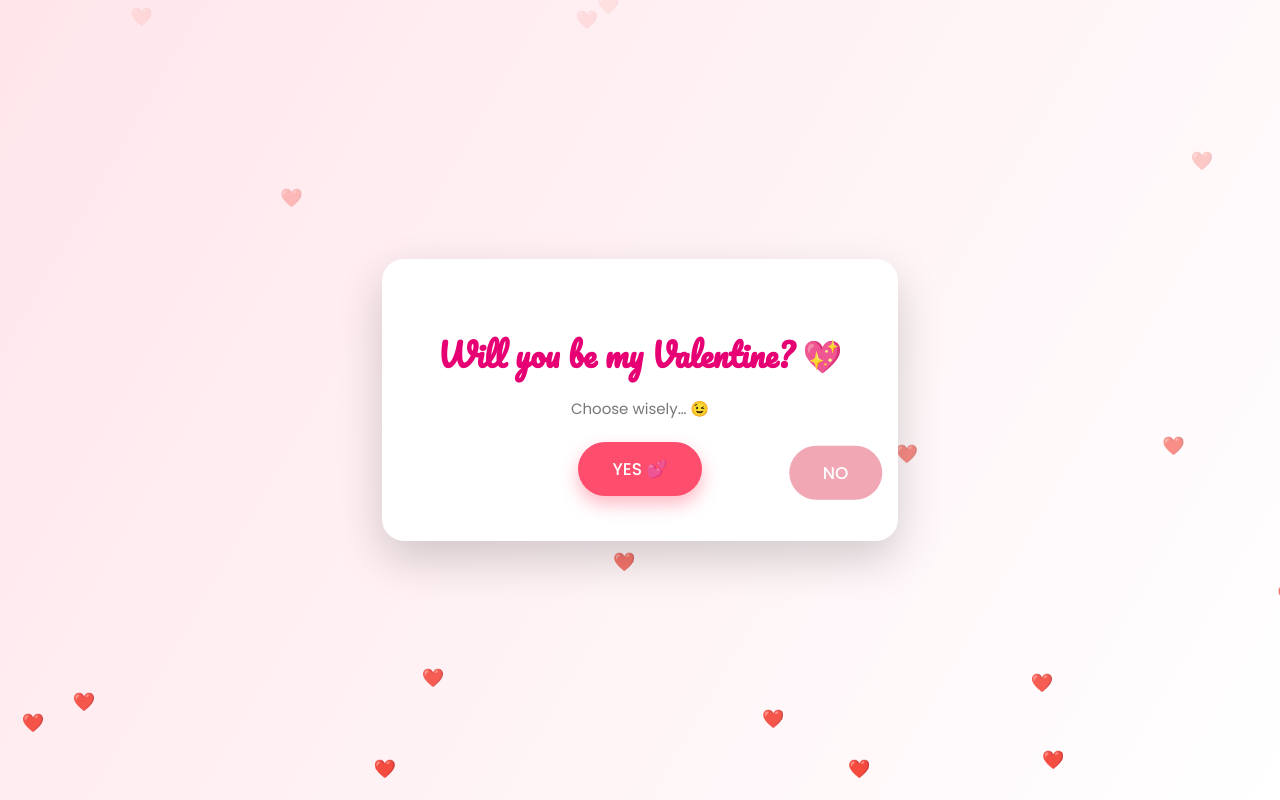
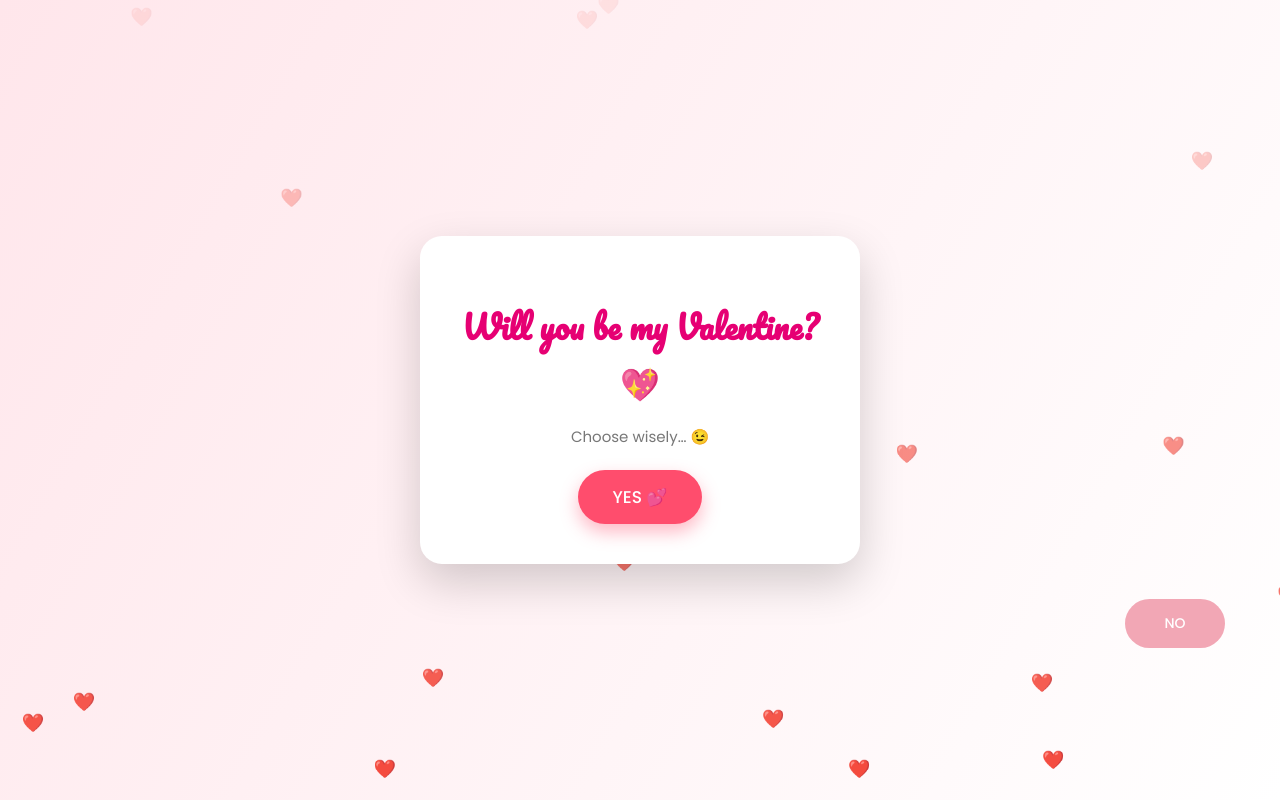
Before and after one commit to abdusmia4-ctrl/valentine, a plain HTML site: page index.html in a window 1280 px wide. Both pictures are taken after a click on the button "NO". Drawn offline with Linux system fonts and the light colour scheme.

Commit message:
Enhance Valentine's card interaction and layout
Updated the Valentine's Day card functionality and styling.

```diff
--- a/index.html
+++ b/index.html
@@ -118,6 +118,30 @@
             height: 180px;
         }
     }
+	#noBtn {
+    background: #f2a7b5;
+    color: white;
+    position: absolute;
+    width: 100px;
+    text-align: center;
+    border-radius: 30px;
+    font-size: 14px;
+    transition: top 0.3s ease, left 0.3s ease, transform 0.2s;
+    cursor: pointer;
+    z-index: 3;
+}
+.card {
+    background: white;
+    padding: 40px;
+    border-radius: 22px;
+    text-align: center;
+    box-shadow: 0 18px 45px rgba(0,0,0,0.18);
+    position: relative;
+    z-index: 2;
+    max-width: 90vw;
+    width: 360px;
+    margin: 20px;
+}
 </style>
 </head>
 
@@ -126,8 +150,10 @@
 <div class="card" id="card">
     <h1>Will you be my Valentine? 💖</h1>
     <p>Choose wisely… 😉</p>
-    <button id="yesBtn">YES 💕</button>
-    <button id="noBtn">NO</button>
+    <div class="button-group">
+  <button id="yesBtn">YES 💕</button>
+  <button id="noBtn">NO</button>
+</div>
 </div>
 
 <script>
@@ -138,37 +164,83 @@
     let noClicks = 0;
     let yesScale = 1;
 
-    noBtn.addEventListener("mouseover", () => {
+    const movementBoundary = {
+        padding: 100, // stays away from edges of screen
+        maxWidth: 400,  // movement area width
+        maxHeight: 300, // movement area height
+    };
+
+    function moveNoButton() {
+        const container = document.body;
+
+        // Get the viewport dimensions
+        const viewportWidth = window.innerWidth;
+        const viewportHeight = window.innerHeight;
+
+        const noBtnWidth = 100;
+        const noBtnHeight = 40;
+
+        // Get a safe central area
+        const centerX = viewportWidth / 2;
+        const centerY = viewportHeight / 2;
+
+        // Move within a confined box around the center
+        const rangeX = movementBoundary.maxWidth / 2;
+        const rangeY = movementBoundary.maxHeight / 2;
+
+        const minX = centerX - rangeX;
+        const maxX = centerX + rangeX - noBtnWidth;
+
+        const minY = centerY - rangeY;
+        const maxY = centerY + rangeY - noBtnHeight;
+
+        // Random position within range
+        const x = Math.floor(Math.random() * (maxX - minX)) + minX;
+        const y = Math.floor(Math.random() * (maxY - minY)) + minY;
+
+        noBtn.style.left = `${x}px`;
+        noBtn.style.top = `${y}px`;
+        noBtn.style.position = 'absolute';
+
+        // Button wiggle animation
+        noBtn.animate([
+            { transform: 'rotate(0deg) scale(1)' },
+            { transform: 'rotate(7deg) scale(1.05)' },
+            { transform: 'rotate(-7deg) scale(1.05)' },
+            { transform: 'rotate(0deg) scale(1)' }
+        ], {
+            duration: 300,
+            easing: 'ease-in-out'
+        });
+
         noClicks++;
 
-        const x = Math.random() * 200 - 100;
-        const y = Math.random() * 120 - 60;
-        noBtn.style.transform = `translate(${x}px, ${y}px)`;
-
-        if (noClicks > 2) {
+        if (noClicks > 1) {
             yesScale += 0.1;
             yesBtn.style.transform = `scale(${yesScale})`;
-            yesBtn.innerText = "YES 💕 (Getting closer...)";
+            yesBtn.innerText = "YES 💕 (You're almost there!)";
         }
-    });
+
+        if (noClicks > 4) {
+            yesBtn.innerText = "YES 💘 (Just click it already 😄)";
+        }
+    }
+
+    noBtn.addEventListener("mouseover", moveNoButton);
+    noBtn.addEventListener("click", moveNoButton); // also on click
 
     yesBtn.addEventListener("click", () => {
         card.innerHTML = `
             <div class="final">
                 <h1>I knew it! Miss Tabassum 🎉</h1>
-
-<img src="https://images.unsplash.com/photo-1509042239860-f550ce710b93" alt="Roses">
-                <h1>
-                    So you are the Valentine <br>
-                    of <br>
-                    <strong>Mr. Sattar ❤️</strong>
-                </h1>
+                <img src="https://images.unsplash.com/photo-1509042239860-f550ce710b93" alt="Roses">
+                <h1>So you are the Valentine <br> of <br> <strong>Mr. Sattar ❤️</strong></h1>
                 <p>Forever and always 💑</p>
-                <p>(I mean, we both knew you'd say yes eventually 😄)</p>
             </div>
         `;
     });
 
+    // Floating hearts animation like before
     setInterval(() => {
         const heart = document.createElement("div");
         heart.className = "heart";
```
